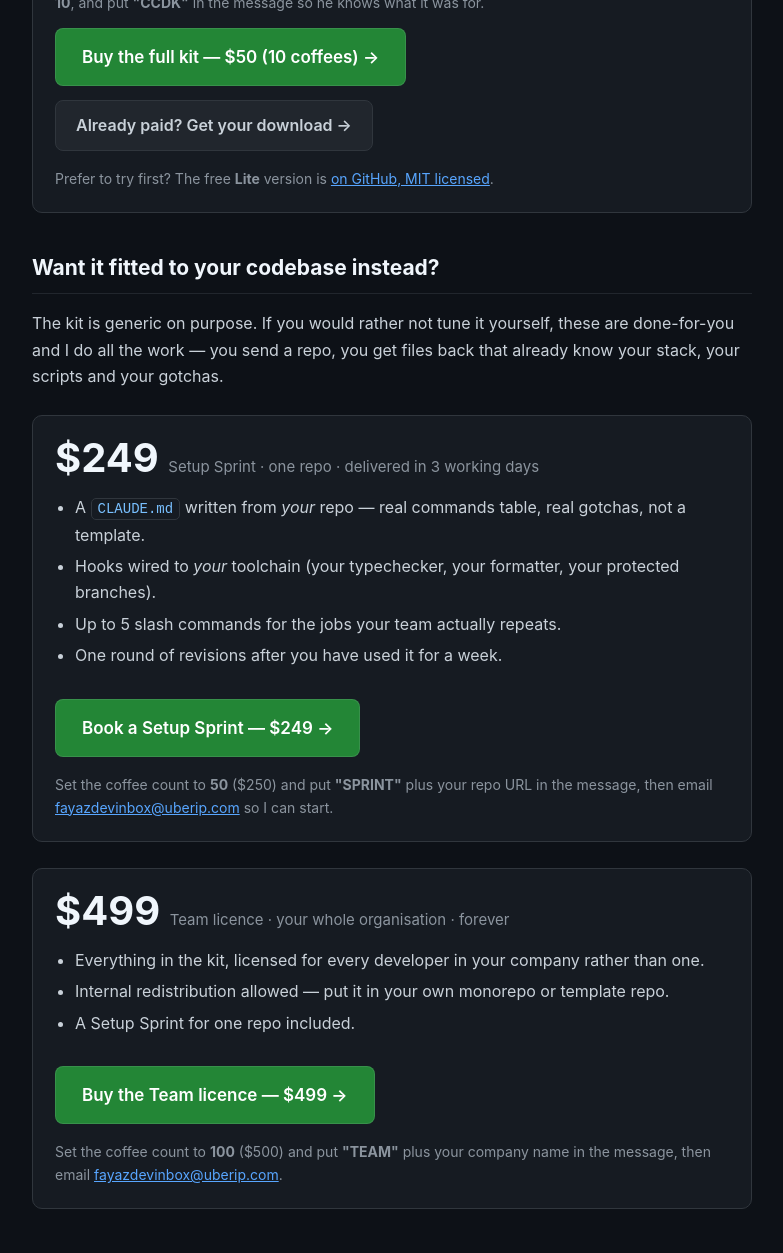
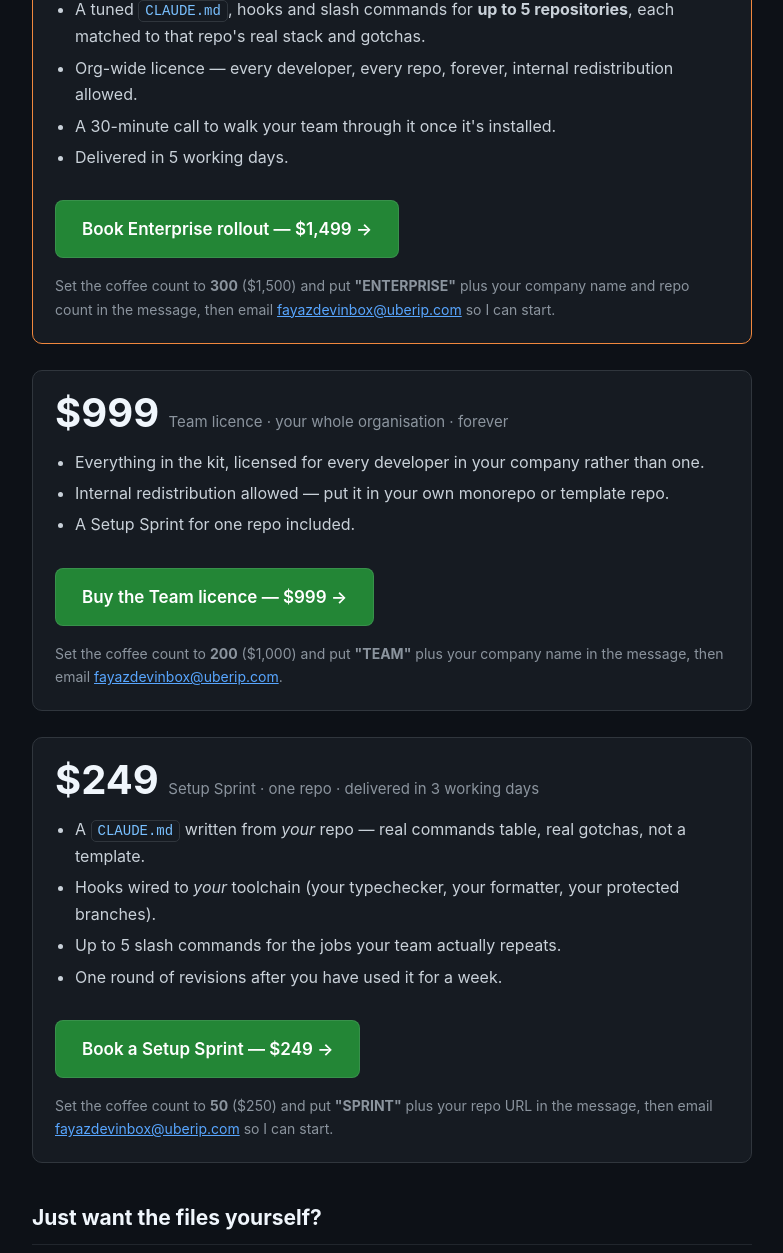
Before and after one commit to p32929/claude-code-starter-kit, a plain HTML site: page docs/index.html in a window 1280 px wide. Shown: the part 346-1599 px from the top of the page, without its empty margins (248-1031 px from the left). Drawn offline with Linux system fonts and the light colour scheme.

Commit message:
Reprice: lead with $1,499 Enterprise + $999 Team tiers (mandate-qualifying), move $50 single-dev tier below the fold

```diff
--- a/docs/index.html
+++ b/docs/index.html
@@ -4,11 +4,11 @@
 <meta charset="utf-8">
 <meta name="viewport" content="width=device-width,initial-scale=1">
 <title>Claude Code Drop-In Kit — 39 tested .claude/ files, not a PDF</title>
-<meta name="description" content="39 working Claude Code files: 10 subagents, 12 slash commands, 7 tested hooks, 4 skills, 6 CLAUDE.md templates. One command installs them. $50 one-time, single developer. Done-for-you setup from $249.">
+<meta name="description" content="39 working Claude Code files: 10 subagents, 12 slash commands, 7 tested hooks, 4 skills, 6 CLAUDE.md templates. Enterprise rollout from $1,499. Team licence $999. Single developer $50.">
 <link rel="canonical" href="https://p32929.github.io/claude-code-starter-kit/">
 <meta property="og:type" content="product">
 <meta property="og:title" content="Claude Code Drop-In Kit — 39 tested files">
-<meta property="og:description" content="Everyone else sells a PDF about Claude Code. This is the actual files. $50 one-time.">
+<meta property="og:description" content="Everyone else sells a PDF about Claude Code. This is the actual files, wired into your org's repos. Enterprise rollout from $1,499.">
 <meta property="og:url" content="https://p32929.github.io/claude-code-starter-kit/">
 <meta name="twitter:card" content="summary_large_image">
 <script type="application/ld+json">
@@ -19,9 +19,10 @@
 "url":"https://p32929.github.io/claude-code-starter-kit/",
 "author":{"@type":"Person","name":"Fayaz Bin Salam","url":"https://github.com/p32929"},
 "offers":[{"@type":"Offer","name":"Lite (free, MIT)","price":"0","priceCurrency":"USD","url":"https://github.com/p32929/claude-code-starter-kit"},
-{"@type":"Offer","name":"Full kit","price":"50","priceCurrency":"USD","url":"https://buymeacoffee.com/p32929","availability":"https://schema.org/InStock"},
+{"@type":"Offer","name":"Enterprise rollout (up to 5 repos, done-for-you)","price":"1499","priceCurrency":"USD","url":"https://buymeacoffee.com/p32929","availability":"https://schema.org/InStock"},
+{"@type":"Offer","name":"Team licence (whole organisation)","price":"999","priceCurrency":"USD","url":"https://buymeacoffee.com/p32929","availability":"https://schema.org/InStock"},
 {"@type":"Offer","name":"Setup Sprint (done-for-you, one repo)","price":"249","priceCurrency":"USD","url":"https://buymeacoffee.com/p32929","availability":"https://schema.org/InStock"},
-{"@type":"Offer","name":"Team licence (whole organisation)","price":"499","priceCurrency":"USD","url":"https://buymeacoffee.com/p32929","availability":"https://schema.org/InStock"}]}
+{"@type":"Offer","name":"Full kit","price":"50","priceCurrency":"USD","url":"https://buymeacoffee.com/p32929","availability":"https://schema.org/InStock"}]}
 </script>
 <style>
 *{box-sizing:border-box}
@@ -56,9 +57,52 @@ hr{border:0;border-top:1px solid #21262d;margin:38px 0}
 <h1>Claude Code Drop-In Kit</h1>
 <p class="sub">39 tested files you drop into <code>.claude/</code>. Not a PDF. Not a course.</p>
 
-<p><strong>Everyone else sells a guide about Claude Code. This is the actual files.</strong>
-One command installs them, you are using them thirty seconds later, and there is nothing to read first.</p>
+<p><strong>Everyone else sells a guide about Claude Code. This is the actual files, wired into your team's repos.</strong>
+One command installs them stand-alone, or I roll them out across your organisation myself.</p>
 
+<div class="box" style="border-color:#f0883e">
+  <div class="price">$1,499 <span>Enterprise rollout · up to 5 repos · done-for-you</span></div>
+  <ul>
+    <li>A tuned <code>CLAUDE.md</code>, hooks and slash commands for <strong>up to 5 repositories</strong>, each
+    matched to that repo's real stack and gotchas.</li>
+    <li>Org-wide licence — every developer, every repo, forever, internal redistribution allowed.</li>
+    <li>A 30-minute call to walk your team through it once it's installed.</li>
+    <li>Delivered in 5 working days.</li>
+  </ul>
+  <a class="btn" href="https://buymeacoffee.com/p32929" target="_blank" rel="noopener">Book Enterprise rollout — $1,499 →</a>
+  <p class="muted" style="margin:10px 0 0">Set the coffee count to <strong>300</strong> ($1,500) and put
+  <strong>"ENTERPRISE"</strong> plus your company name and repo count in the message, then email
+  <a href="mailto:fayazdevinbox@uberip.com?subject=CCDK%20Enterprise%20rollout">fayazdevinbox@uberip.com</a> so I can start.</p>
+</div>
+
+<div class="box">
+  <div class="price">$999 <span>Team licence · your whole organisation · forever</span></div>
+  <ul>
+    <li>Everything in the kit, licensed for every developer in your company rather than one.</li>
+    <li>Internal redistribution allowed — put it in your own monorepo or template repo.</li>
+    <li>A Setup Sprint for one repo included.</li>
+  </ul>
+  <a class="btn" href="https://buymeacoffee.com/p32929" target="_blank" rel="noopener">Buy the Team licence — $999 →</a>
+  <p class="muted" style="margin:10px 0 0">Set the coffee count to <strong>200</strong> ($1,000) and put
+  <strong>"TEAM"</strong> plus your company name in the message, then email
+  <a href="mailto:fayazdevinbox@uberip.com?subject=CCDK%20Team%20licence">fayazdevinbox@uberip.com</a>.</p>
+</div>
+
+<div class="box">
+  <div class="price">$249 <span>Setup Sprint · one repo · delivered in 3 working days</span></div>
+  <ul>
+    <li>A <code>CLAUDE.md</code> written from <em>your</em> repo — real commands table, real gotchas, not a template.</li>
+    <li>Hooks wired to <em>your</em> toolchain (your typechecker, your formatter, your protected branches).</li>
+    <li>Up to 5 slash commands for the jobs your team actually repeats.</li>
+    <li>One round of revisions after you have used it for a week.</li>
+  </ul>
+  <a class="btn" href="https://buymeacoffee.com/p32929" target="_blank" rel="noopener">Book a Setup Sprint — $249 →</a>
+  <p class="muted" style="margin:10px 0 0">Set the coffee count to <strong>50</strong> ($250) and put
+  <strong>"SPRINT"</strong> plus your repo URL in the message, then email
+  <a href="mailto:fayazdevinbox@uberip.com?subject=CCDK%20Setup%20Sprint">fayazdevinbox@uberip.com</a> so I can start.</p>
+</div>
+
+<h2>Just want the files yourself?</h2>
 <div class="box">
   <div class="price">$50 <span>one-time · one developer · unlimited projects · forever</span></div>
   <p class="muted" style="margin:14px 0 0">Paid through Fayaz's Buy&nbsp;Me&nbsp;a&nbsp;Coffee page (Stripe, already live).
@@ -75,37 +119,6 @@ One command installs them, you are using them thirty seconds later, and there is
   </div>
   <p class="muted" style="margin:16px 0 0">Prefer to try first? The free <strong>Lite</strong> version is
   <a href="https://github.com/p32929/claude-code-starter-kit">on GitHub, MIT licensed</a>.</p>
-</div>
-
-<h2>Want it fitted to your codebase instead?</h2>
-<p>The kit is generic on purpose. If you would rather not tune it yourself, these are done-for-you and I do all
-the work — you send a repo, you get files back that already know your stack, your scripts and your gotchas.</p>
-
-<div class="box">
-  <div class="price">$249 <span>Setup Sprint · one repo · delivered in 3 working days</span></div>
-  <ul>
-    <li>A <code>CLAUDE.md</code> written from <em>your</em> repo — real commands table, real gotchas, not a template.</li>
-    <li>Hooks wired to <em>your</em> toolchain (your typechecker, your formatter, your protected branches).</li>
-    <li>Up to 5 slash commands for the jobs your team actually repeats.</li>
-    <li>One round of revisions after you have used it for a week.</li>
-  </ul>
-  <a class="btn" href="https://buymeacoffee.com/p32929" target="_blank" rel="noopener">Book a Setup Sprint — $249 →</a>
-  <p class="muted" style="margin:10px 0 0">Set the coffee count to <strong>50</strong> ($250) and put
-  <strong>"SPRINT"</strong> plus your repo URL in the message, then email
-  <a href="mailto:fayazdevinbox@uberip.com?subject=CCDK%20Setup%20Sprint">fayazdevinbox@uberip.com</a> so I can start.</p>
-</div>
-
-<div class="box">
-  <div class="price">$499 <span>Team licence · your whole organisation · forever</span></div>
-  <ul>
-    <li>Everything in the kit, licensed for every developer in your company rather than one.</li>
-    <li>Internal redistribution allowed — put it in your own monorepo or template repo.</li>
-    <li>A Setup Sprint for one repo included.</li>
-  </ul>
-  <a class="btn" href="https://buymeacoffee.com/p32929" target="_blank" rel="noopener">Buy the Team licence — $499 →</a>
-  <p class="muted" style="margin:10px 0 0">Set the coffee count to <strong>100</strong> ($500) and put
-  <strong>"TEAM"</strong> plus your company name in the message, then email
-  <a href="mailto:fayazdevinbox@uberip.com?subject=CCDK%20Team%20licence">fayazdevinbox@uberip.com</a>.</p>
 </div>
 
 <h2>What is in it</h2>
```
